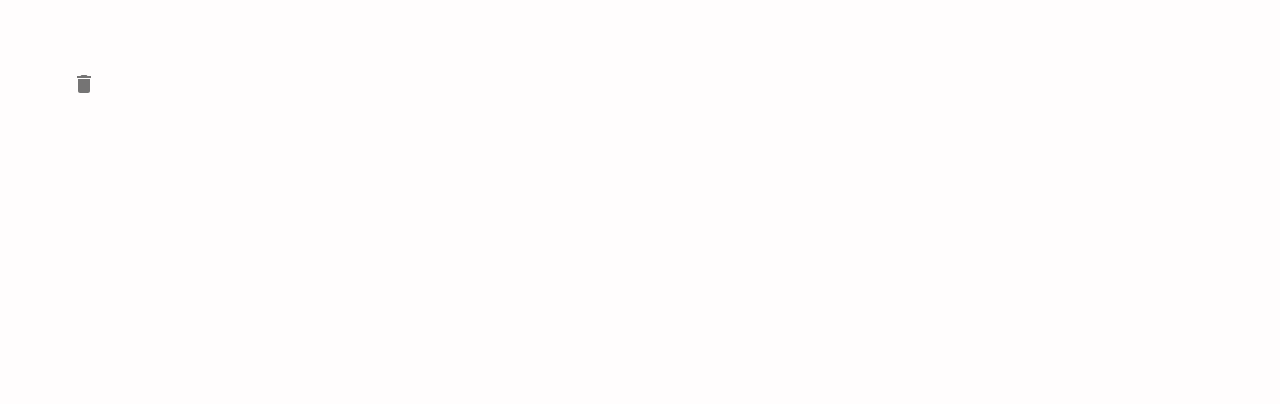
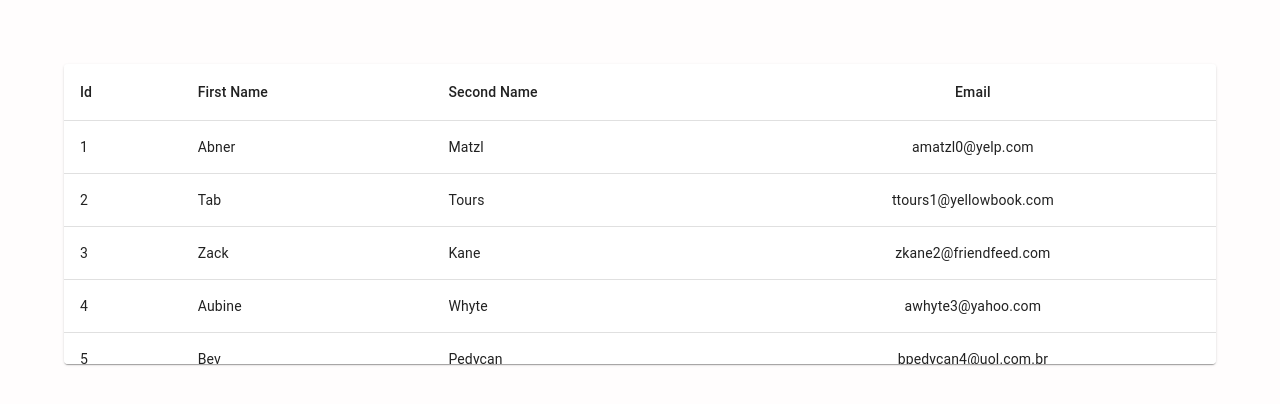
Before and after one commit to rahmanizum/Material-UI-Learning, a React (Create React App) app: page / in a window 1280 px wide. Shown: the top 404 px of the page. Built offline with nearby package versions, Linux system fonts and the light colour scheme.

Commit message:
Mui Table Component

```diff
--- a/src/App.js
+++ b/src/App.js
@@ -22,7 +22,8 @@ import "./App.css";
 // import MuiBadge from "./components/MuiBadge";
 // import MuiList from './components/MuiList'
 // import MuiChip from "./components/MuiChip";
-import MuiTooltip from "./components/MuiTooltip";
+// import MuiTooltip from "./components/MuiTooltip";
+import MuiTable from "./components/MuiTable";
 function App() {
   return (
     <div className="App">
@@ -49,7 +50,8 @@ function App() {
       {/* <MuiBadge/> */}
       {/* <MuiList/> */}
       {/* <MuiChip/> */}
-      <MuiTooltip/>
+      {/* <MuiTooltip/> */}
+      <MuiTable/>
 
     </div>
   );
--- /dev/null
+++ b/src/components/MuiTable.jsx
@@ -0,0 +1,109 @@
+import React from "react";
+import {
+  TableContainer,
+  Table,
+  TableHead,
+  TableBody,
+  TableRow,
+  TableCell,
+  Paper,
+} from "@mui/material";
+const MuiTable = () => {
+  return <TableContainer component={Paper} sx={{maxHeight:'300px'}}>
+    <Table aria-label="simple-table" stickyHeader>
+        <TableHead >
+            <TableRow>
+                <TableCell>Id</TableCell>
+                <TableCell>First Name</TableCell>
+                <TableCell>Second Name</TableCell>
+                <TableCell align="center">Email</TableCell>
+            </TableRow>
+        </TableHead>
+        <TableBody>
+            {tableData.map((ele)=>{
+                return <TableRow sx={{'&:last-child td, &:last-child th':{border:0}}}>
+                    <TableCell>{ele.id}</TableCell>
+                    <TableCell>{ele.first_name}</TableCell>
+                    <TableCell>{ele.last_name}</TableCell>
+                    <TableCell align="center">{ele.email}</TableCell>
+                </TableRow>
+            })}
+        </TableBody>
+    </Table>
+
+  </TableContainer>;
+};
+
+export default MuiTable;
+
+const tableData = [{
+    "id": 1,
+    "first_name": "Abner",
+    "last_name": "Matzl",
+    "email": "amatzl0@yelp.com",
+    "gender": "Male",
+    "ip_address": "116.214.96.220"
+  }, {
+    "id": 2,
+    "first_name": "Tab",
+    "last_name": "Tours",
+    "email": "ttours1@yellowbook.com",
+    "gender": "Male",
+    "ip_address": "16.107.57.6"
+  }, {
+    "id": 3,
+    "first_name": "Zack",
+    "last_name": "Kane",
+    "email": "zkane2@friendfeed.com",
+    "gender": "Male",
+    "ip_address": "205.143.241.176"
+  }, {
+    "id": 4,
+    "first_name": "Aubine",
+    "last_name": "Whyte",
+    "email": "awhyte3@yahoo.com",
+    "gender": "Female",
+    "ip_address": "235.179.147.158"
+  }, {
+    "id": 5,
+    "first_name": "Bev",
+    "last_name": "Pedycan",
+    "email": "bpedycan4@uol.com.br",
+    "gender": "Female",
+    "ip_address": "85.177.232.131"
+  }, {
+    "id": 6,
+    "first_name": "Erna",
+    "last_name": "Cantua",
+    "email": "ecantua5@cafepress.com",
+    "gender": "Female",
+    "ip_address": "200.30.1.222"
+  }, {
+    "id": 7,
+    "first_name": "Joyann",
+    "last_name": "Horder",
+    "email": "jhorder6@sina.com.cn",
+    "gender": "Female",
+    "ip_address": "235.53.14.187"
+  }, {
+    "id": 8,
+    "first_name": "Garreth",
+    "last_name": "Grube",
+    "email": "ggrube7@symantec.com",
+    "gender": "Polygender",
+    "ip_address": "207.16.229.172"
+  }, {
+    "id": 9,
+    "first_name": "Ced",
+    "last_name": "Deacock",
+    "email": "cdeacock8@nifty.com",
+    "gender": "Male",
+    "ip_address": "181.229.133.133"
+  }, {
+    "id": 10,
+    "first_name": "Charin",
+    "last_name": "Yvon",
+    "email": "cyvon9@narod.ru",
+    "gender": "Female",
+    "ip_address": "197.14.80.182"
+  }]
```
